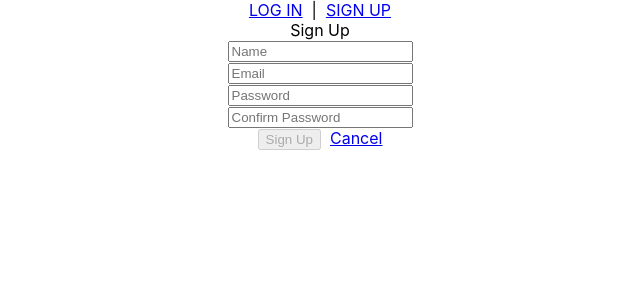
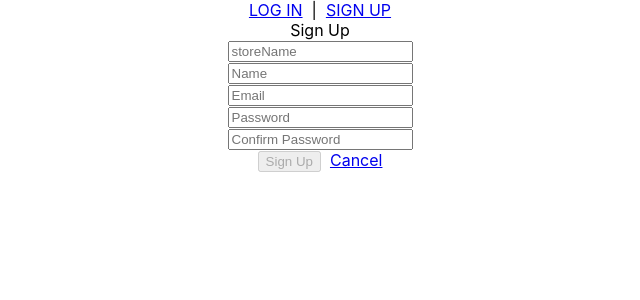
Before and after one commit to restfulry/bundle-builder, a React (Create React App) app: page /signup in a window 1280 px wide. Shown: the top 300 px of the page, without its empty margins (320-960 px from the left). Built offline with nearby package versions, Linux system fonts and the light colour scheme; no server answers.

Commit message:
add storeName in sign up form

```diff
--- a/src/components/NavBar/NavBar.jsx
+++ b/src/components/NavBar/NavBar.jsx
@@ -5,7 +5,7 @@ import './NavBar.css';
 const NavBar = ({user, handleLogout}) => {
   let nav = user ?
     <div>
-      <Link to="/products/new">Add New Product</Link>
+      <Link to="/bundles">View Bundles</Link>
       &nbsp;&nbsp;|&nbsp;&nbsp;
       <Link to="/products">View Products</Link>
       &nbsp;&nbsp;|&nbsp;&nbsp;
--- a/src/components/SignupForm/SignupForm.jsx
+++ b/src/components/SignupForm/SignupForm.jsx
@@ -6,6 +6,7 @@ import userService from '../../utils/userService';
 class SignupForm extends Component {
 
   state = {
+    storeName:'',
     name: '',
     email: '',
     password: '',
@@ -42,6 +43,11 @@ class SignupForm extends Component {
         <form className="form-horizontal" onSubmit={this.handleSubmit} >
           <div className="form-group">
             <div className="col-sm-12">
+              <input type="text" className="form-control" placeholder="storeName" value={this.state.storeName} name="storeName" onChange={this.handleChange} />
+            </div>
+          </div>
+          <div className="form-group">
+            <div className="col-sm-12">
               <input type="text" className="form-control" placeholder="Name" value={this.state.name} name="name" onChange={this.handleChange} />
             </div>
           </div>
--- a/src/pages/App/App.js
+++ b/src/pages/App/App.js
@@ -124,7 +124,7 @@ class App extends Component {
               />
             )}
           />
-
+          {/* AUTH */}
           <Route
             exact
             path="/signup"
--- a/src/pages/ProductIndexPage/ProductIndexPage.jsx
+++ b/src/pages/ProductIndexPage/ProductIndexPage.jsx
@@ -1,10 +1,12 @@
 import React from 'react';
+import { Link } from 'react-router-dom';
 import ProductListItem from '../../components/ProductListItem/ProductListItem';
 
 function ProductIndexPage(props) {
   return (
     <div>
       <h1>Products Index</h1>
+      <Link to="/products/new">Add New Product</Link>
       <div>
         {props.products.map(product =>
           <ProductListItem
```
